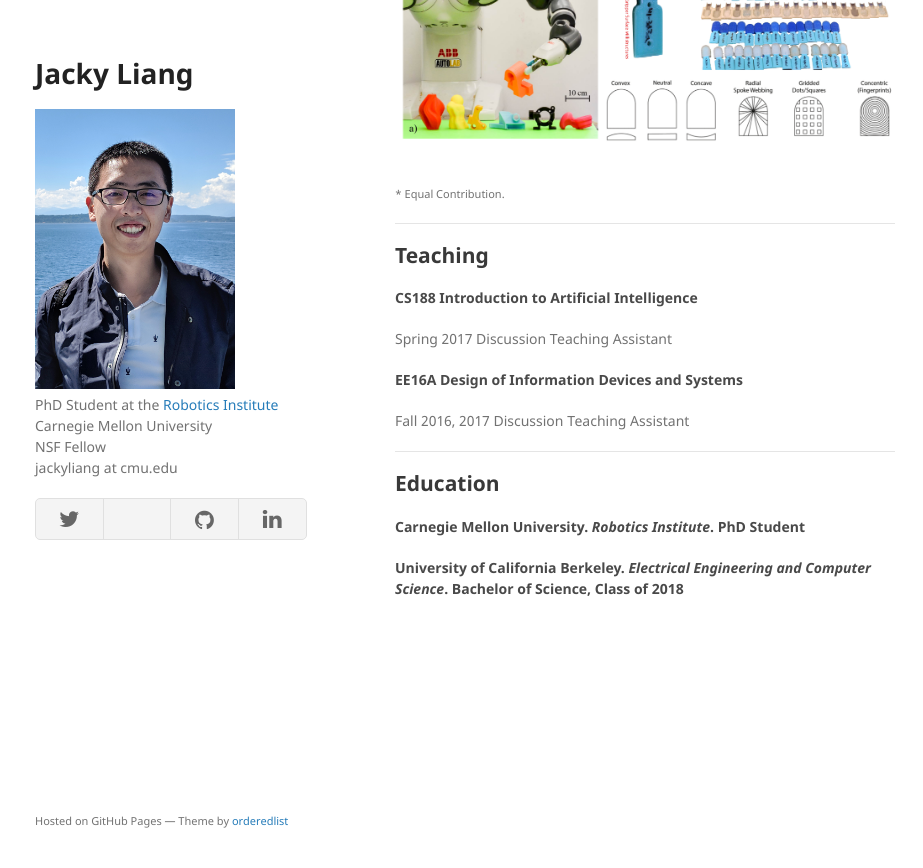
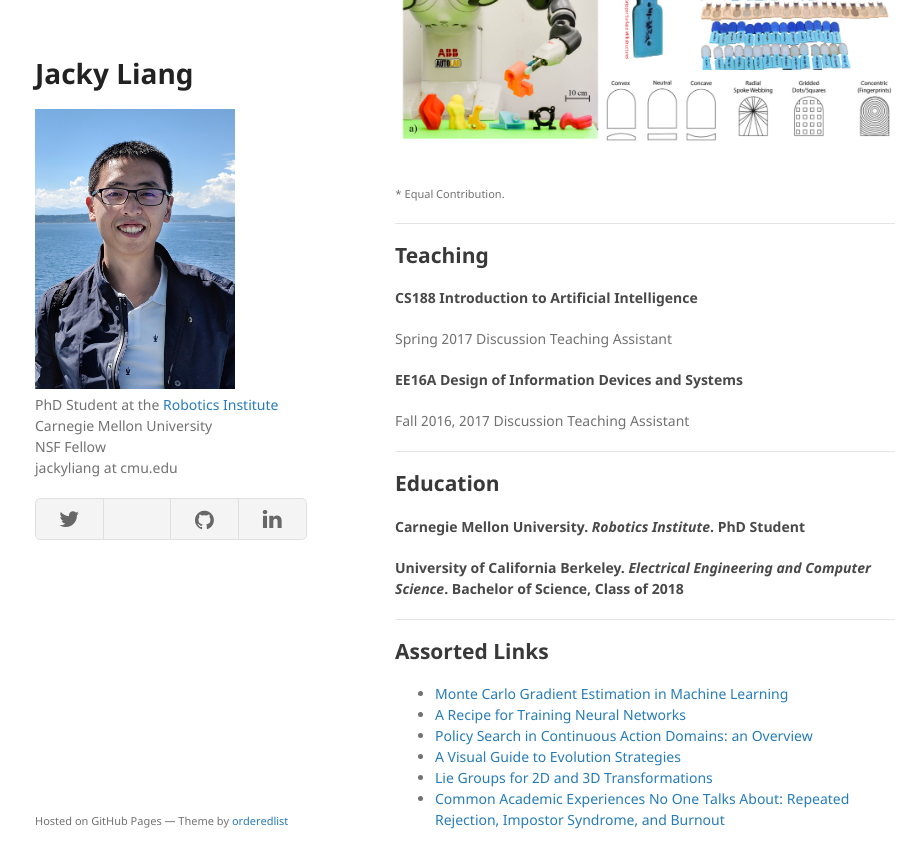
Before and after one commit to jacky-liang/jacky.io, a Jekyll site: the page built from index.md, in a window 1280 px wide and 900 px high, scrolled down 3530 px. Shown: the top 868 px of the window, without its empty margins (175-1098 px from the left). Built offline with Jekyll 4.4.1, drawn with Linux system fonts in a browser that asks for light colours; a style sheet for code colours, icons or effects is not loaded; our own code applies the rules of GitHub Pages for plain Markdown files.

Commit message:
added assorted links

```diff
--- a/index.md
+++ b/index.md
@@ -93,3 +93,14 @@ Fall 2016, 2017 Discussion Teaching Assistant
 #### Carnegie Mellon University. _Robotics Institute_. PhD Student
 
 #### University of California Berkeley. _Electrical Engineering and Computer Science_. Bachelor of Science, Class of 2018
+
+<hr>
+
+## Assorted Links
+
+* [Monte Carlo Gradient Estimation in Machine Learning](https://arxiv.org/abs/1906.10652)
+* [A Recipe for Training Neural Networks](http://karpathy.github.io/2019/04/25/recipe/)
+* [Policy Search in Continuous Action Domains: an Overview](https://arxiv.org/abs/1803.04706)
+* [A Visual Guide to Evolution Strategies](http://blog.otoro.net/2017/10/29/visual-evolution-strategies/)
+* [Lie Groups for 2D and 3D Transformations](http://ethaneade.com/lie.pdf)
+* [Common Academic Experiences No One Talks About: Repeated Rejection, Impostor Syndrome, and Burnout](http://www.bertramgawronski.com/documents/JAGRSTMMRV_PPS.pdf)
```
